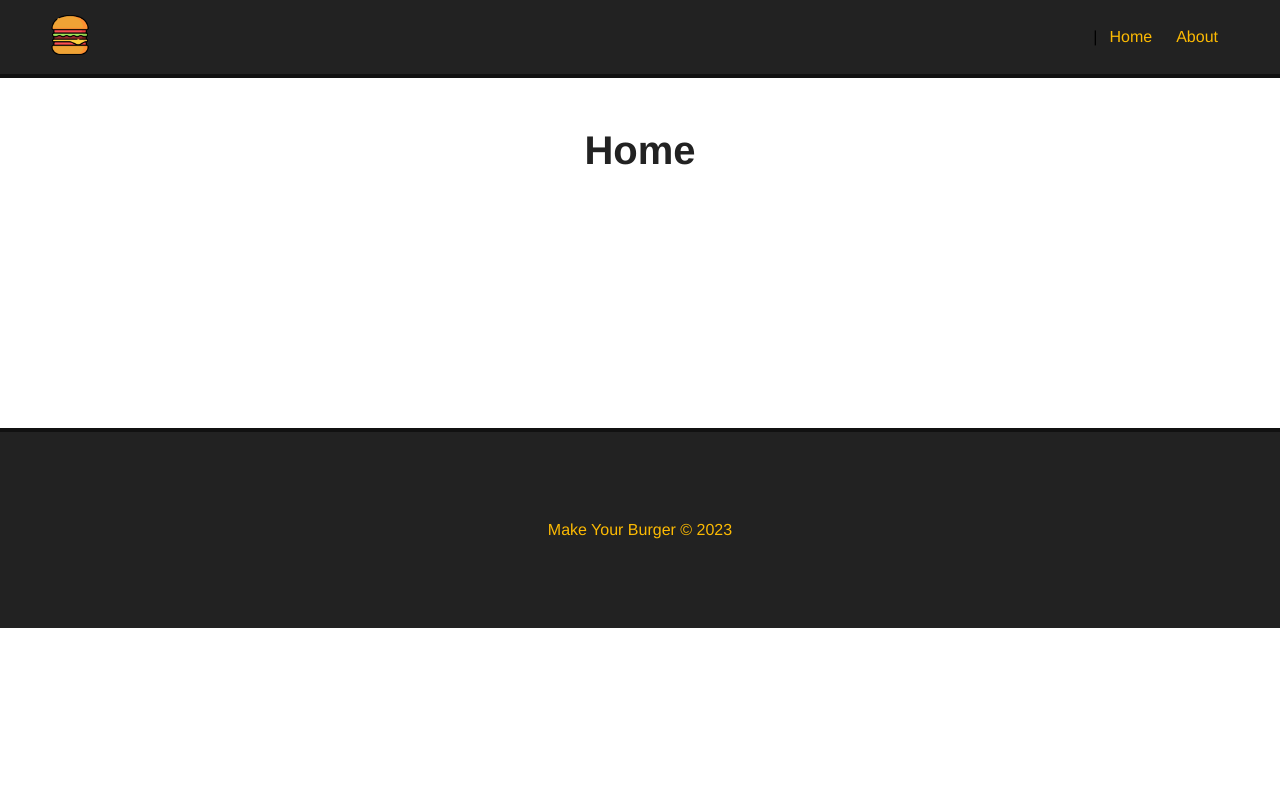
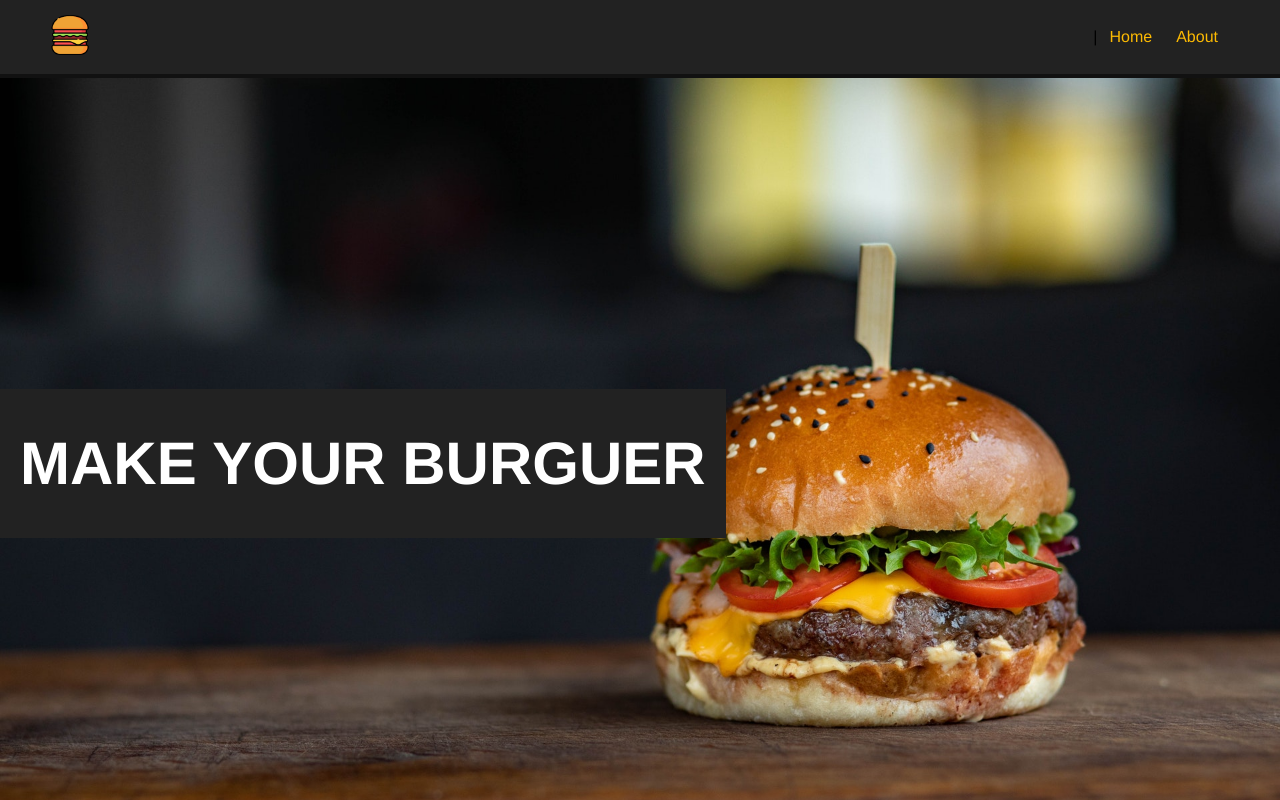
Before and after one commit to cleitonBarros/Makeyouburger, a Vue app in the folder myb/: page / in a window 1280 px wide. Shown: the top 800 px of the page. Built offline with nearby package versions, Linux system fonts and the light colour scheme.

Commit message:
created banner

```diff
--- a/myb/src/App.vue
+++ b/myb/src/App.vue
@@ -38,6 +38,7 @@
     font-size: 40px;
     margin-bottom: 30px;
     color: #222;
+    text-transform: uppercase;
   }
 
 </style>
--- /dev/null
+++ b/myb/src/views/Banner.vue
@@ -0,0 +1,32 @@
+<template>
+    <div id="main-banner">
+        <h1>Make Your Burguer </h1>
+    </div>
+</template>
+<script>
+    export default{
+        name:'Banner'
+    }
+</script>
+<style scoped>
+    #main-banner {
+        background-image: url('../../public/img/burger.jpg');
+        background-position: center center;
+        Background-repeat: no-repeat;
+        background-size: cover;
+        height: 100vh;
+        display: flex;
+        align-items: center;
+        justify-content: flex-start;
+    }
+
+    #main-banner h1{
+        color: #fff;
+        text-align: center;
+        font-size: 60px;
+
+        background-color: #222;
+        padding: 40px 20px;
+    }
+
+</style>
--- a/myb/src/views/Home.vue
+++ b/myb/src/views/Home.vue
@@ -1,9 +1,21 @@
 <template>
-    <div class="main-container">
-        <h1>Home</h1>
-    </div>
+
+        <Banner />
+        <div class="main-container">
+            <h1>Monte o seu burger</h1>
+            <p> form</p>
+        </div>
+
 </template>
+<script>
+    import Banner from './Banner.vue';
 
-<script>
+    export default{
+        name:'Home',
+        components: {
+          Banner
+        }
+    }
+
 
 </script>
```
